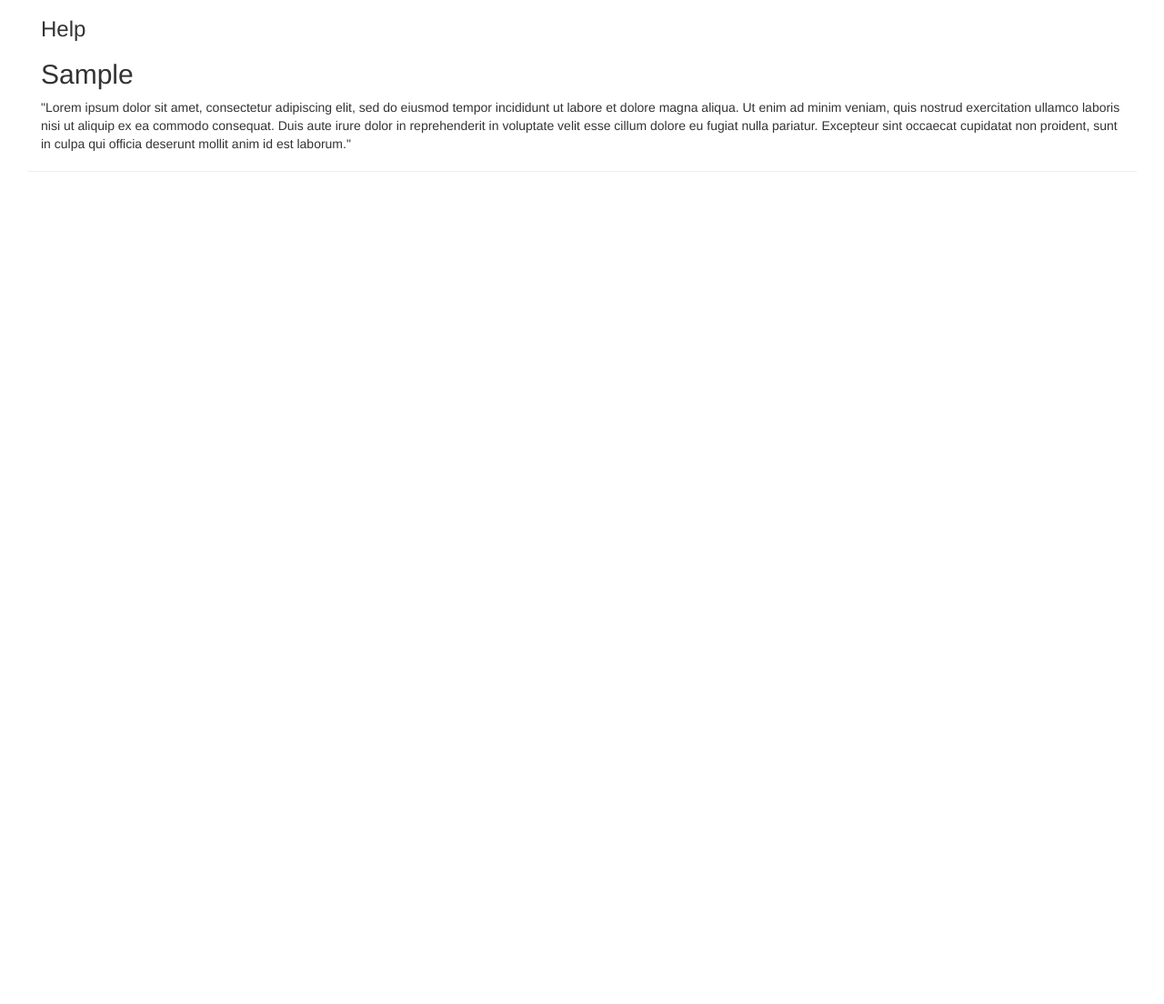
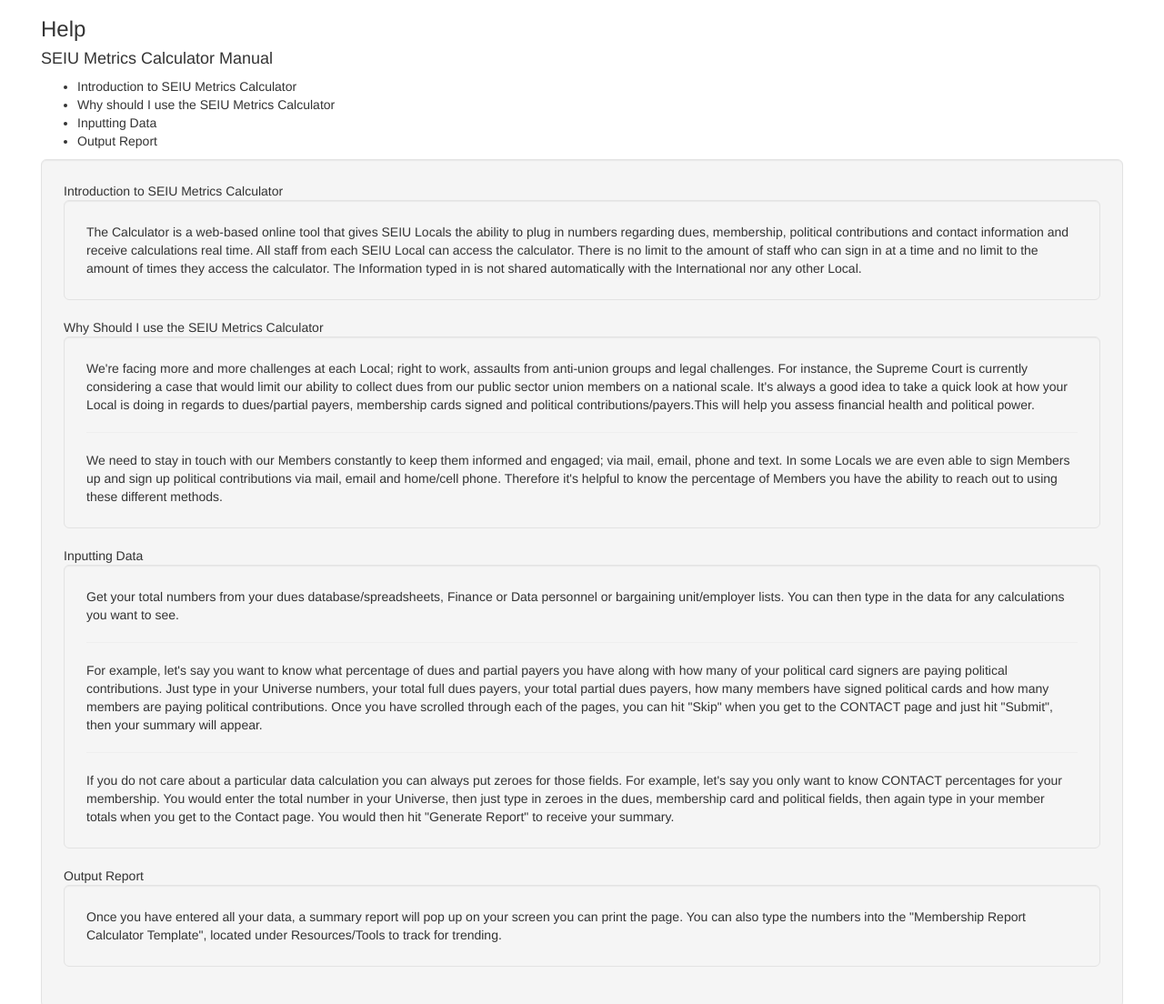
Before and after one commit to joshuaferris/metrics-calculator, a plain HTML site: page index.html in a window 1280 px wide. Shown: the part 2491-3595 px from the top of the page at 91% size. Before the commit the page ends 2740 px from the top, so only its background shows below. Drawn offline with nearby package versions, Linux system fonts and the light colour scheme.

Commit message:
Added FAQ/Help

```diff
--- a/index.html
+++ b/index.html
@@ -311,8 +311,51 @@
                                         <a href="http://www.codecademy.com/">Codecademy</a> offers interactive, online courses in a variety of programming languages including PHP, Ruby on Rails, HTML & CSS, JavaScript, Python, jQuery, and a variety of APIs, including the Sunlight Foundation's APIs.
                                     </div>
                                 </div>
-                            <h3>Help</h3><a id="help"></a>
+                            <h3>Help</h3><a id="help"></a><a id="faq"></a><a id="manual"></a>
+                                <h4>SEIU Metrics Calculator Manual</h4>
 
+                                <ul>
+                                    <li>Introduction to SEIU Metrics Calculator</li>
+                                    <li>Why should I use the SEIU Metrics Calculator</li>
+                                    <li>Inputting Data</li>
+                                    <li>Output Report</li>
+                               </ul>
+
+                                <div class="well well-lg">
+                                    Introduction to SEIU Metrics Calculator
+                                    <div class="well well-lg">
+                                        The Calculator is a web-based online tool that gives SEIU Locals the ability to plug in numbers regarding dues, membership, political contributions and contact information and receive calculations real time. All staff from each SEIU Local can access the calculator. There is no limit to the amount of staff who can sign in at a time and no limit to the amount of times they access the calculator. The Information typed in is not shared automatically with the International nor any other Local.
+                                    </div>
+                                    Why Should I use the SEIU Metrics Calculator
+                                    <div class="well well-lg">
+                                        <div>
+                                            We're facing more and more challenges at each Local; right to work, assaults from anti-union groups and legal challenges. For instance, the Supreme Court is currently considering a case that would limit our ability to collect dues from our public sector union members on a national scale. It's always a good idea to take a quick look at how your Local is doing in regards to dues/partial payers, membership cards signed and political contributions/payers.This will help you assess financial health and political power.
+                                        </div>
+                                        <hr>
+                                       <div>
+                                            We need to stay in touch with our Members constantly to keep them informed and engaged; via mail, email, phone and text. In some Locals we are even able to sign Members up and sign up political contributions via mail, email and home/cell phone. Therefore it's helpful to know the percentage of Members you have the ability to reach out to using these different methods.
+                                        </div>
+                                    </div>
+
+                                    Inputting Data
+                                    <div class="well well-lg">
+                                        <div>
+                                            Get your total numbers from your dues database/spreadsheets, Finance or Data personnel or bargaining unit/employer lists. You can then type in the data for any calculations you want to see.
+                                        </div>
+                                        <hr>
+                                        <div>
+                                            For example, let's say you want to know what percentage of dues and partial payers you have along with how many of your political card signers are  paying political contributions. Just type in your Universe numbers, your total full dues payers, your total partial dues payers, how many members have signed political cards and how many members are paying political contributions. Once you have scrolled through each of the pages, you can hit "Skip" when you get to the CONTACT page and just hit "Submit", then your summary will appear.
+                                        </div>
+                                        <hr>
+                                        <div>
+                                            If you do not care about a particular data calculation you can always put zeroes for those fields. For example, let's say you only want to know CONTACT percentages for your membership. You would enter the total number in your Universe, then just type in zeroes in the dues, membership card and political fields, then again type in your member totals when you get to the Contact page. You would then hit "Generate Report" to receive your summary.
+                                        </div>
+                                    </div>
+                                    Output Report
+                                    <div class="well well-lg">
+                                        Once you have entered all your data, a summary report will pop up on your screen you can print the page. You can also type the numbers into the "Membership Report Calculator Template", located under Resources/Tools to track for trending.
+                                    </div>
+                                </div>
                         </div>
                     </div>
                     <div class="row-fluid">
```
